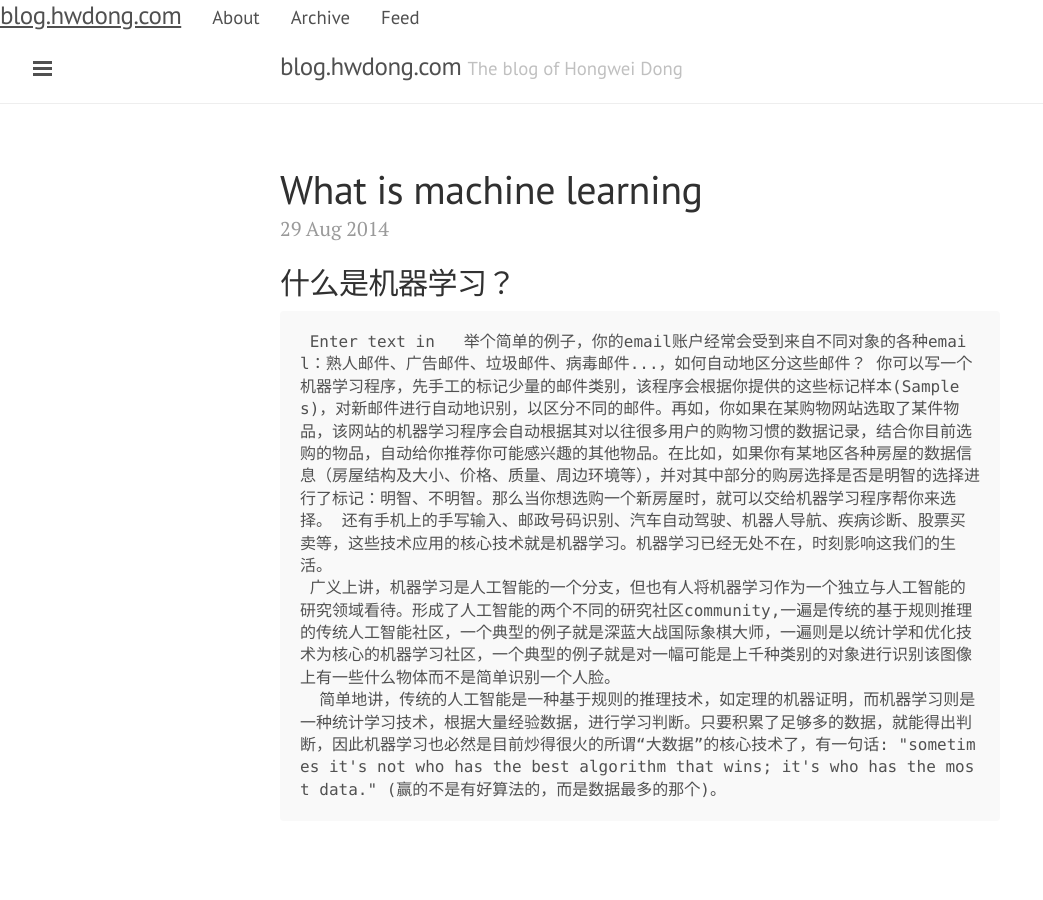
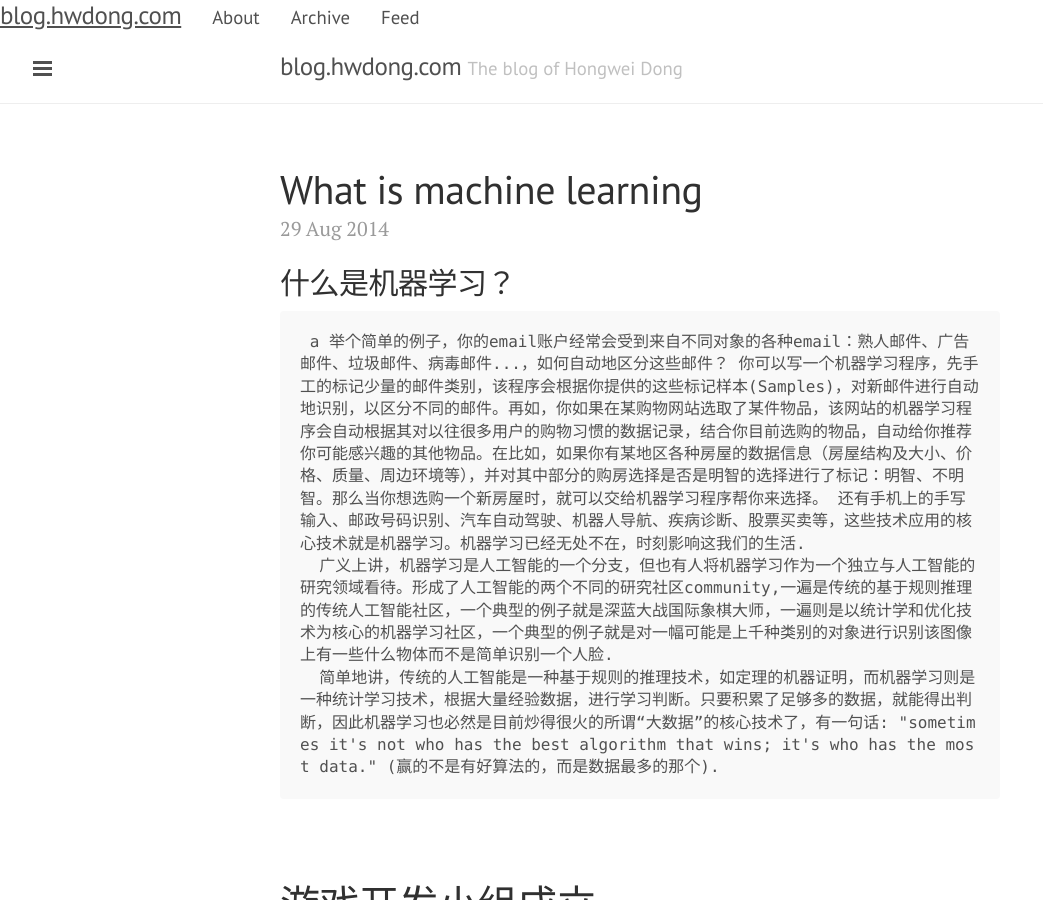
Before and after one commit to hwdong/hwdong-old.github.io, a Jekyll site: the page built from index.html, in a window 1280 px wide and 900 px high. Shown: the whole window, without its empty margins (0-1043 px from the left). Built offline with Jekyll 4.4.1, drawn with Linux system fonts in a browser that asks for light colours; Markdown is read by kramdown in place of the engine named in the settings; the list of posts is cut into pages by our own code.

Commit message:
Updated 2014-08-29-What is Machine Learning.md

```diff
--- a/_posts/2014-08-29-What is Machine Learning.md
+++ b/_posts/2014-08-29-What is Machine Learning.md
@@ -4,6 +4,6 @@
 
 ## 什么是机器学习？
 
-     Enter text in   举个简单的例子，你的email账户经常会受到来自不同对象的各种email：熟人邮件、广告邮件、垃圾邮件、病毒邮件...，如何自动地区分这些邮件？ 你可以写一个机器学习程序，先手工的标记少量的邮件类别，该程序会根据你提供的这些标记样本(Samples)，对新邮件进行自动地识别，以区分不同的邮件。再如，你如果在某购物网站选取了某件物品，该网站的机器学习程序会自动根据其对以往很多用户的购物习惯的数据记录，结合你目前选购的物品，自动给你推荐你可能感兴趣的其他物品。在比如，如果你有某地区各种房屋的数据信息（房屋结构及大小、价格、质量、周边环境等），并对其中部分的购房选择是否是明智的选择进行了标记：明智、不明智。那么当你想选购一个新房屋时，就可以交给机器学习程序帮你来选择。 还有手机上的手写输入、邮政号码识别、汽车自动驾驶、机器人导航、疾病诊断、股票买卖等，这些技术应用的核心技术就是机器学习。机器学习已经无处不在，时刻影响这我们的生活。
-     广义上讲，机器学习是人工智能的一个分支，但也有人将机器学习作为一个独立与人工智能的研究领域看待。形成了人工智能的两个不同的研究社区community,一遍是传统的基于规则推理的传统人工智能社区，一个典型的例子就是深蓝大战国际象棋大师，一遍则是以统计学和优化技术为核心的机器学习社区，一个典型的例子就是对一幅可能是上千种类别的对象进行识别该图像上有一些什么物体而不是简单识别一个人脸。
-      简单地讲，传统的人工智能是一种基于规则的推理技术，如定理的机器证明，而机器学习则是一种统计学习技术，根据大量经验数据，进行学习判断。只要积累了足够多的数据，就能得出判断，因此机器学习也必然是目前炒得很火的所谓“大数据”的核心技术了，有一句话: "sometimes it's not who has the best algorithm that wins; it's who has the most data." (赢的不是有好算法的，而是数据最多的那个)。
+     a 举个简单的例子，你的email账户经常会受到来自不同对象的各种email：熟人邮件、广告邮件、垃圾邮件、病毒邮件...，如何自动地区分这些邮件？ 你可以写一个机器学习程序，先手工的标记少量的邮件类别，该程序会根据你提供的这些标记样本(Samples)，对新邮件进行自动地识别，以区分不同的邮件。再如，你如果在某购物网站选取了某件物品，该网站的机器学习程序会自动根据其对以往很多用户的购物习惯的数据记录，结合你目前选购的物品，自动给你推荐你可能感兴趣的其他物品。在比如，如果你有某地区各种房屋的数据信息（房屋结构及大小、价格、质量、周边环境等），并对其中部分的购房选择是否是明智的选择进行了标记：明智、不明智。那么当你想选购一个新房屋时，就可以交给机器学习程序帮你来选择。 还有手机上的手写输入、邮政号码识别、汽车自动驾驶、机器人导航、疾病诊断、股票买卖等，这些技术应用的核心技术就是机器学习。机器学习已经无处不在，时刻影响这我们的生活.
+      广义上讲，机器学习是人工智能的一个分支，但也有人将机器学习作为一个独立与人工智能的研究领域看待。形成了人工智能的两个不同的研究社区community,一遍是传统的基于规则推理的传统人工智能社区，一个典型的例子就是深蓝大战国际象棋大师，一遍则是以统计学和优化技术为核心的机器学习社区，一个典型的例子就是对一幅可能是上千种类别的对象进行识别该图像上有一些什么物体而不是简单识别一个人脸.
+      简单地讲，传统的人工智能是一种基于规则的推理技术，如定理的机器证明，而机器学习则是一种统计学习技术，根据大量经验数据，进行学习判断。只要积累了足够多的数据，就能得出判断，因此机器学习也必然是目前炒得很火的所谓“大数据”的核心技术了，有一句话: "sometimes it's not who has the best algorithm that wins; it's who has the most data." (赢的不是有好算法的，而是数据最多的那个).
```
